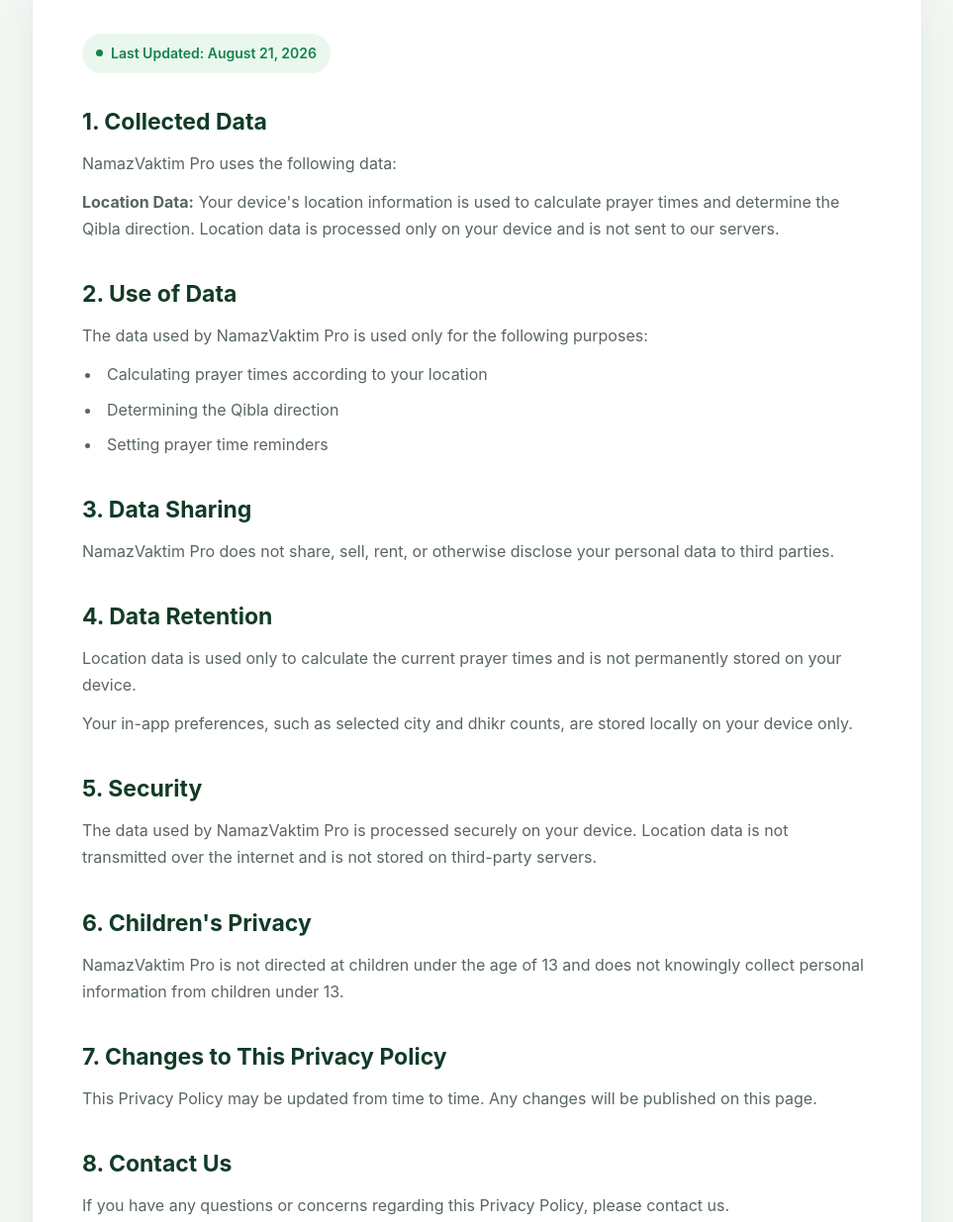
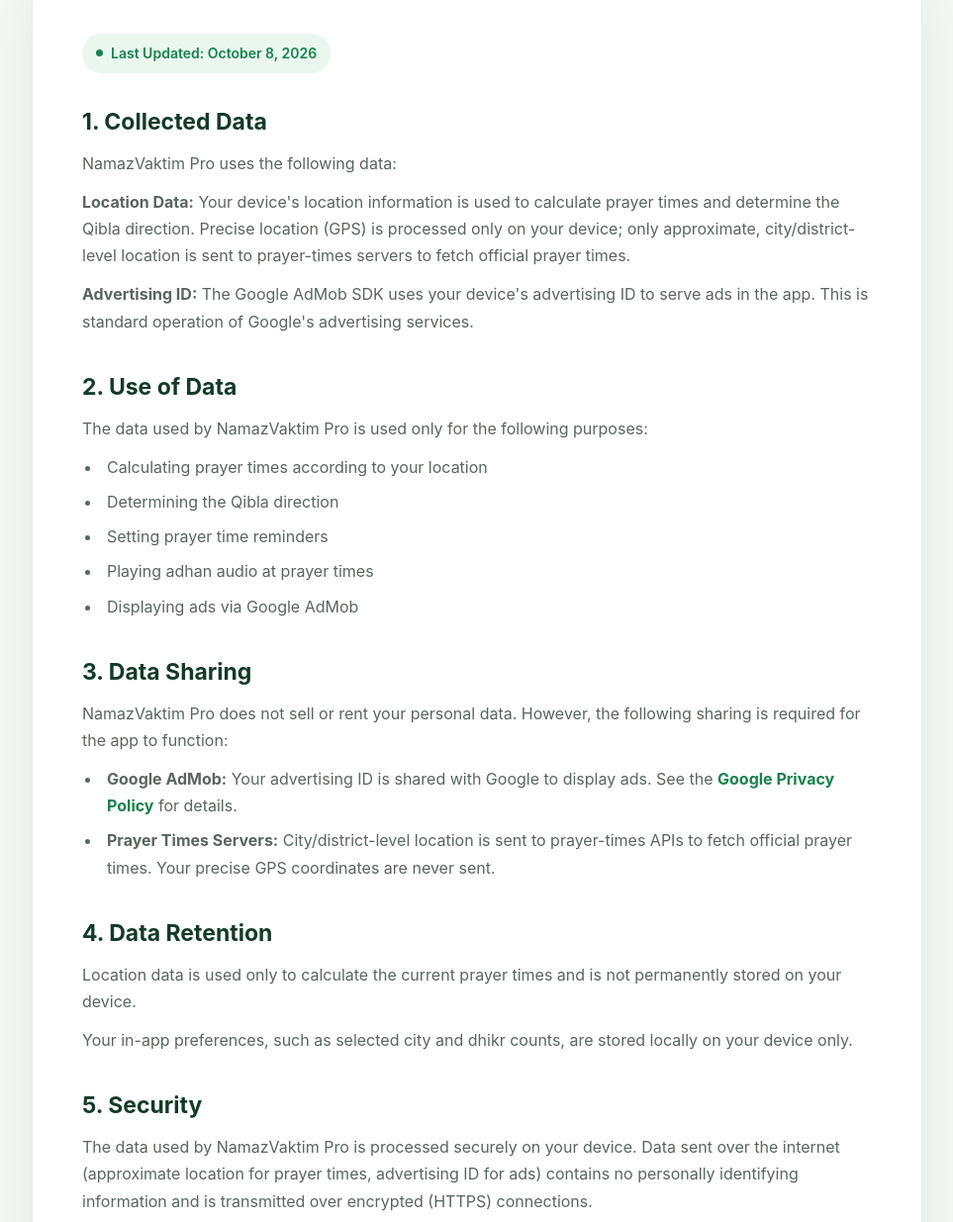
Before and after one commit to batgam15-hash/namazvakti-policy, a plain HTML site: page index.html in a window 1280 px wide. Shown: the part 327-1562 px from the top of the page at 99% size, without its empty margins (158-1121 px from the left). Drawn offline with Linux system fonts and the light colour scheme.

Commit message:
Add files via upload

```diff
--- a/index.html
+++ b/index.html
@@ -208,7 +208,7 @@
         <div class="policy-card">
 
             <div class="updated">
-                Last Updated: August 21, 2026
+                Last Updated: October 8, 2026
             </div>
 
             <section>
@@ -221,8 +221,17 @@
                 <p>
                     <strong>Location Data:</strong>
                     Your device's location information is used to calculate prayer
-                    times and determine the Qibla direction. Location data is
-                    processed only on your device and is not sent to our servers.
+                    times and determine the Qibla direction. Precise location (GPS)
+                    is processed only on your device; only approximate,
+                    city/district-level location is sent to prayer-times servers
+                    to fetch official prayer times.
+                </p>
+
+                <p>
+                    <strong>Advertising ID:</strong>
+                    The Google AdMob SDK uses your device's advertising ID to
+                    serve ads in the app. This is standard operation of Google's
+                    advertising services.
                 </p>
             </section>
 
@@ -238,6 +247,8 @@
                     <li>Calculating prayer times according to your location</li>
                     <li>Determining the Qibla direction</li>
                     <li>Setting prayer time reminders</li>
+                    <li>Playing adhan audio at prayer times</li>
+                    <li>Displaying ads via Google AdMob</li>
                 </ul>
             </section>
 
@@ -245,9 +256,25 @@
                 <h2>3. Data Sharing</h2>
 
                 <p>
-                    NamazVaktim Pro does not share, sell, rent, or otherwise
-                    disclose your personal data to third parties.
+                    NamazVaktim Pro does not sell or rent your personal data.
+                    However, the following sharing is required for the app to function:
                 </p>
+
+                <ul>
+                    <li>
+                        <strong>Google AdMob:</strong>
+                        Your advertising ID is shared with Google to display ads.
+                        See the
+                        <a class="email" href="https://policies.google.com/privacy">Google Privacy Policy</a>
+                        for details.
+                    </li>
+                    <li>
+                        <strong>Prayer Times Servers:</strong>
+                        City/district-level location is sent to prayer-times APIs
+                        to fetch official prayer times. Your precise GPS
+                        coordinates are never sent.
+                    </li>
+                </ul>
             </section>
 
             <section>
@@ -269,8 +296,10 @@
 
                 <p>
                     The data used by NamazVaktim Pro is processed securely on
-                    your device. Location data is not transmitted over the
-                    internet and is not stored on third-party servers.
+                    your device. Data sent over the internet (approximate
+                    location for prayer times, advertising ID for ads) contains
+                    no personally identifying information and is transmitted
+                    over encrypted (HTTPS) connections.
                 </p>
             </section>
 
```
Also changed, not shown: app-ads.txt (added).
